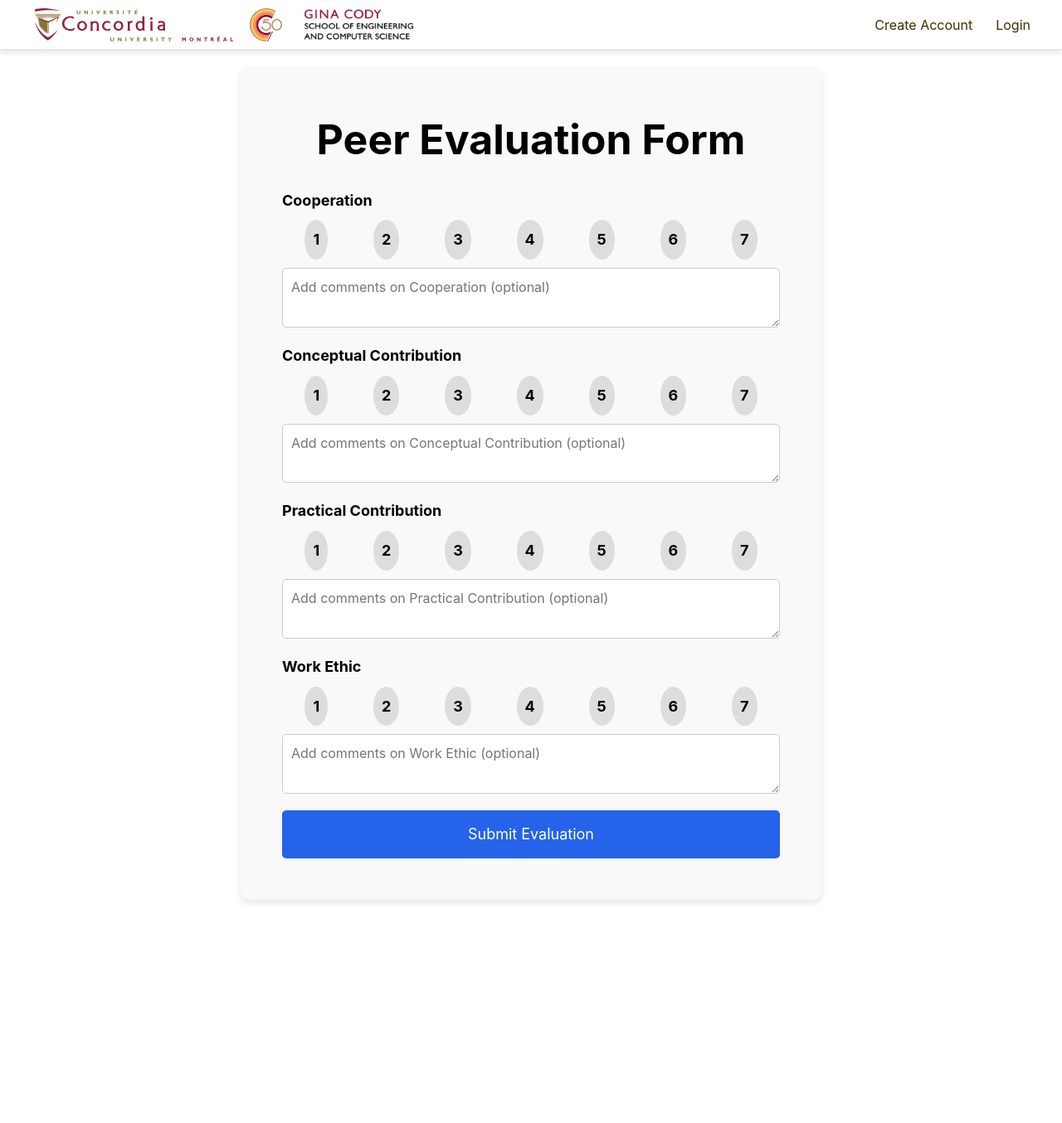
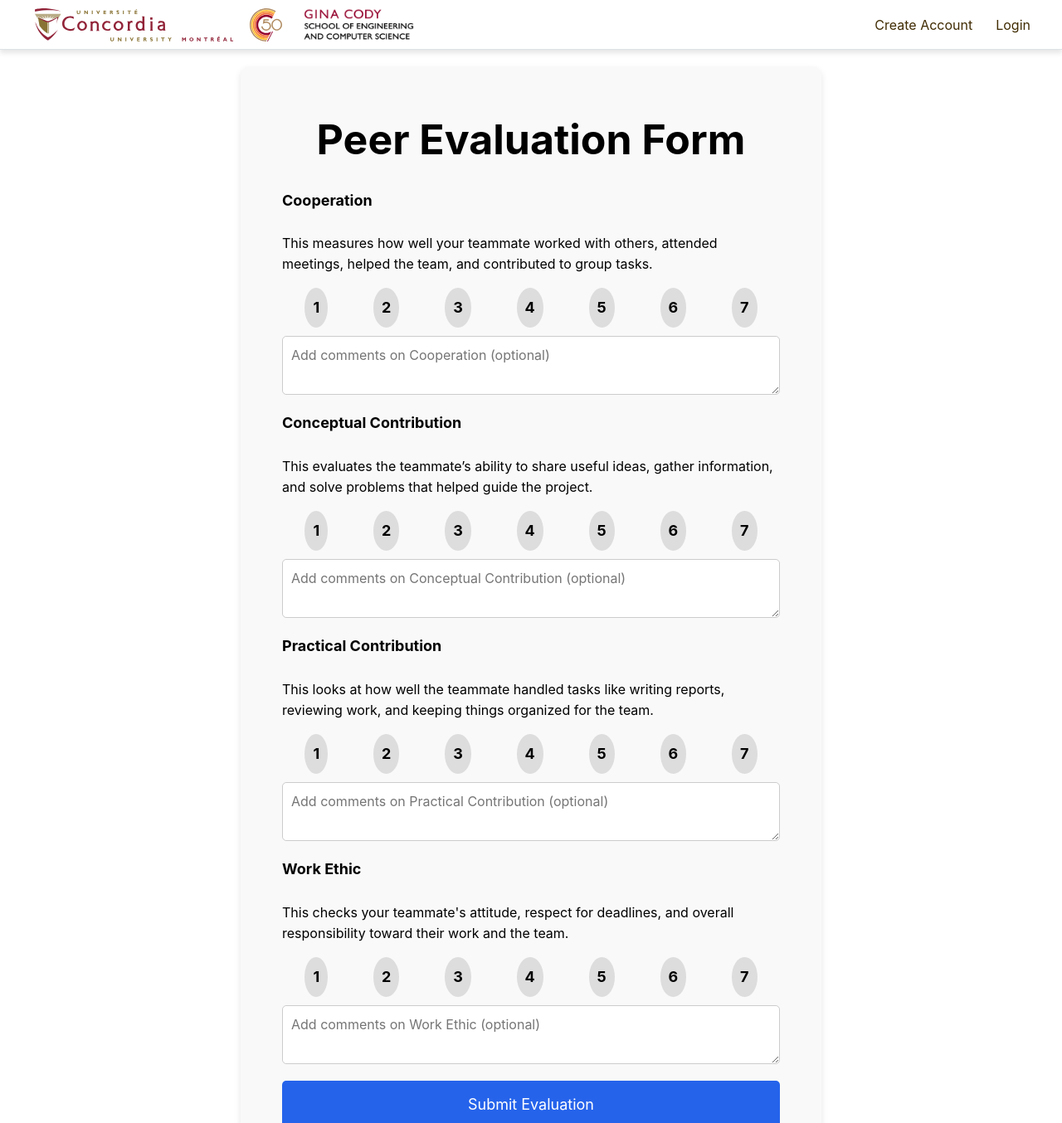
Before and after one commit to SOEN341-Fall24-TEAMW/W_TEAM_SOEN341_PROJECT_F24, a React (Create React App) app in the folder frontend/: page /peer-evaluation in a window 1280 px wide. Shown: the top 1354 px of the page at 83% size. Before the commit the page ends 1105 px from the top, so only its background shows below. Built offline with nearby package versions, Linux system fonts and the light colour scheme.

Commit message:
adding the naviguation bar to the student dashboard, and adding the peer evalution page to 'Evaluate Peers'

```diff
--- a/frontend/src/pages/peerEvaluationForm.js
+++ b/frontend/src/pages/peerEvaluationForm.js
@@ -1,6 +1,5 @@
 import React, { useState } from 'react';
 import './peerEvaluationForm.css'; // New CSS for styling
-import { h2 } from '@mantine/core';
 
 function PeerEvaluationForm() {
   const [evaluation, setEvaluation] = useState({
@@ -27,9 +26,11 @@ function PeerEvaluationForm() {
     <div className="form-container">
       <form className="evaluation-form" onSubmit={handleSubmit}>
         <div className='titleContainer'>Peer Evaluation Form</div>
+
         {/* Cooperation */}
         <div className="form-group">
           <label>Cooperation</label>
+            <p>This measures how well your teammate worked with others, attended meetings, helped the team, and contributed to group tasks.</p>
           <div className="rating-container">
             {Array.from({ length: 7 }, (_, i) => (
               <label key={i} className="rating-label">
@@ -55,6 +56,7 @@ function PeerEvaluationForm() {
         {/* Conceptual Contribution */}
         <div className="form-group">
           <label>Conceptual Contribution</label>
+          <p>This evaluates the teammate’s ability to share useful ideas, gather information, and solve problems that helped guide the project.</p>
           <div className="rating-container">
             {Array.from({ length: 7 }, (_, i) => (
               <label key={i} className="rating-label">
@@ -80,6 +82,7 @@ function PeerEvaluationForm() {
         {/* Practical Contribution */}
         <div className="form-group">
           <label>Practical Contribution</label>
+          <p>This looks at how well the teammate handled tasks like writing reports, reviewing work, and keeping things organized for the team.</p>
           <div className="rating-container">
             {Array.from({ length: 7 }, (_, i) => (
               <label key={i} className="rating-label">
@@ -105,6 +108,7 @@ function PeerEvaluationForm() {
         {/* Work Ethic */}
         <div className="form-group">
           <label>Work Ethic</label>
+          <p>This checks your teammate's attitude, respect for deadlines, and overall responsibility toward their work and the team.</p>
           <div className="rating-container">
             {Array.from({ length: 7 }, (_, i) => (
               <label key={i} className="rating-label">
```
Also changed, not shown: frontend/src/pages/peerEvaluationForm.css (indentation only), 1 other file (tests, documents, lock files or other folders).
